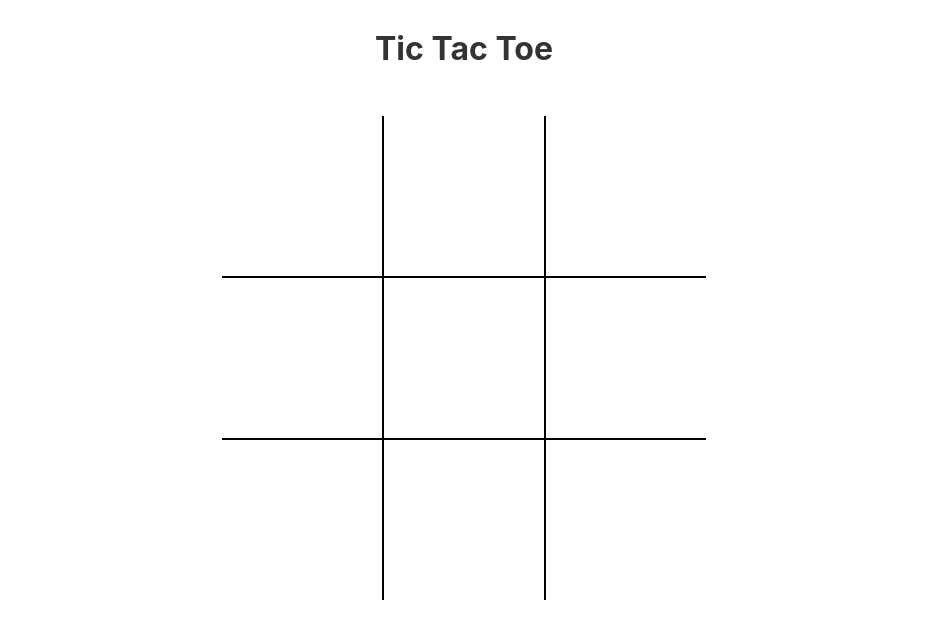
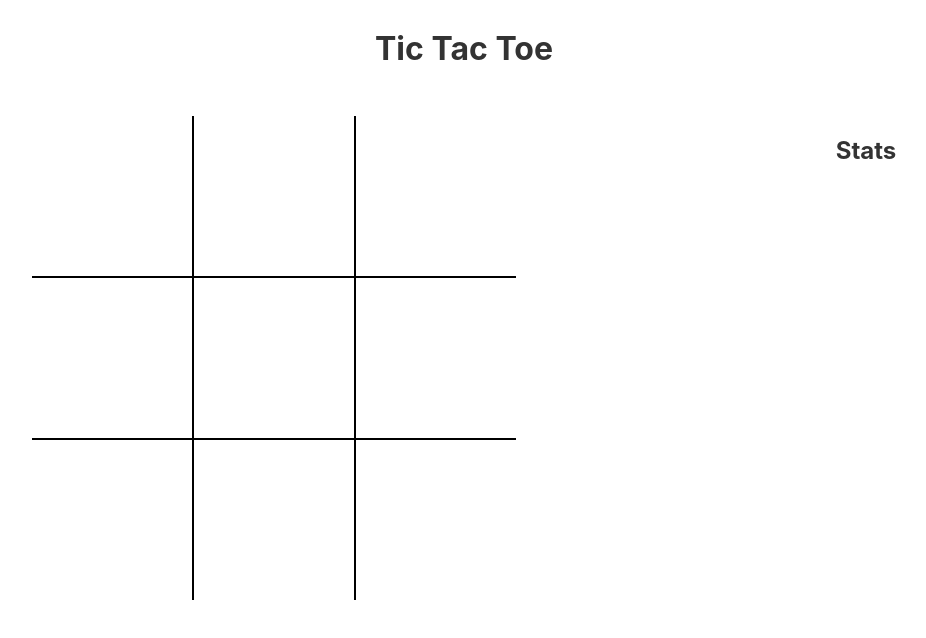
Before and after one commit to craigmiller160/svelte-tic-tac-toe, a Svelte app: page / in a window 1280 px wide. Shown: the top 638 px of the page, without its empty margins (176-1102 px from the left). Built offline with nearby package versions, Linux system fonts and the light colour scheme.

Commit message:
Setup stats panel

```diff
--- a/src/App.svelte
+++ b/src/App.svelte
@@ -1,10 +1,15 @@
 <script lang="ts">
     import Board from "./components/Board.svelte";
+    import Stats from "./components/Stats.svelte";
 </script>
 
 <main>
     <h1>Tic Tac Toe</h1>
-    <Board />
+    <div class="content">
+        <Board />
+        <div class="spacer"></div>
+        <Stats />
+    </div>
 </main>
 
 <style lang="scss">
@@ -22,5 +27,17 @@
       h1 {
         margin-bottom: 3rem;
       }
+
+      .content {
+        margin: 0 auto;
+        width: 100%;
+        display: flex;
+        flex-direction: row;
+        justify-content: center;
+
+        .spacer {
+          margin: 0 10rem;
+        }
+      }
     }
 </style>
--- /dev/null
+++ b/src/components/Stats.svelte
@@ -0,0 +1,8 @@
+
+<style lang="scss">
+
+</style>
+
+<div class="stats">
+    <h2>Stats</h2>
+</div>
```
